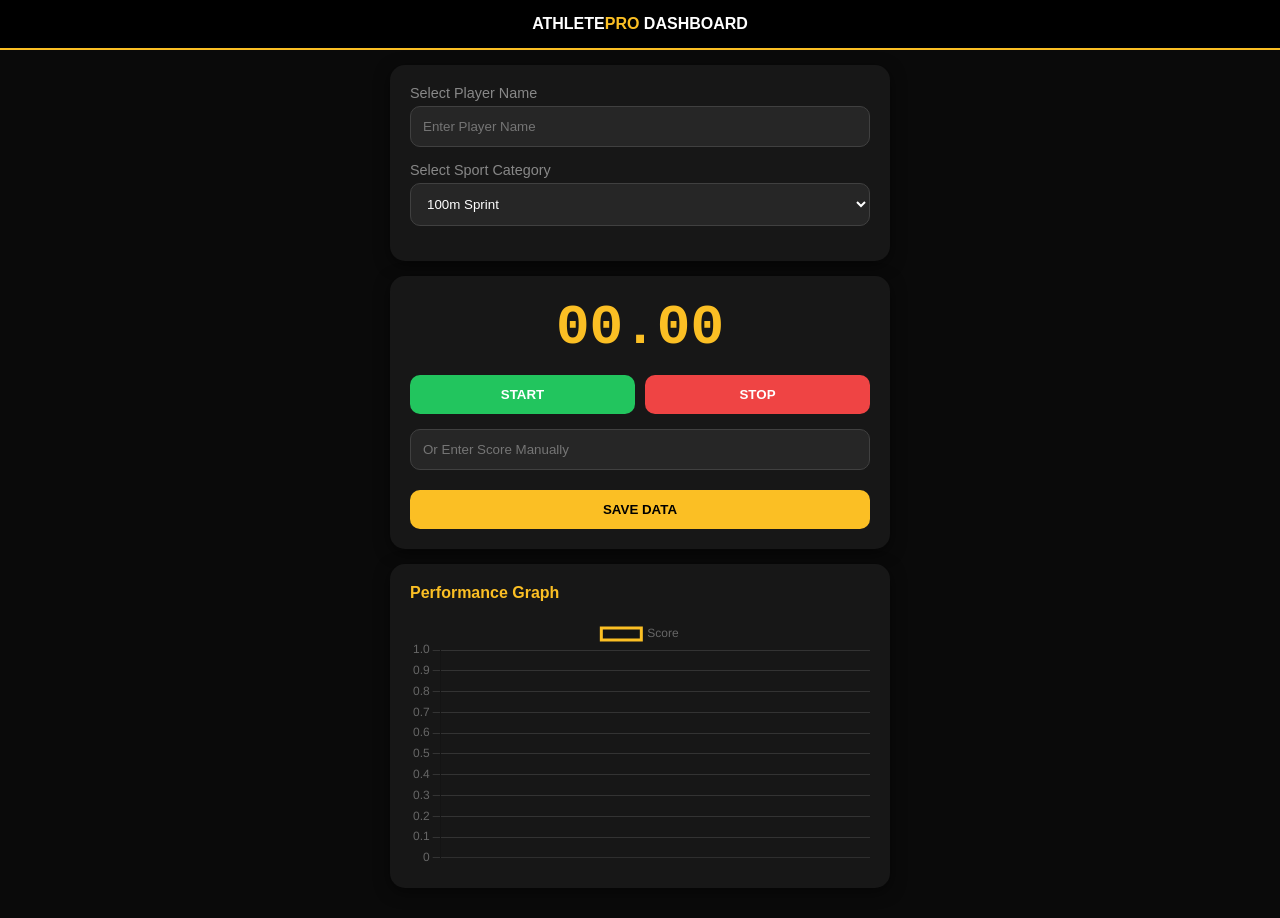
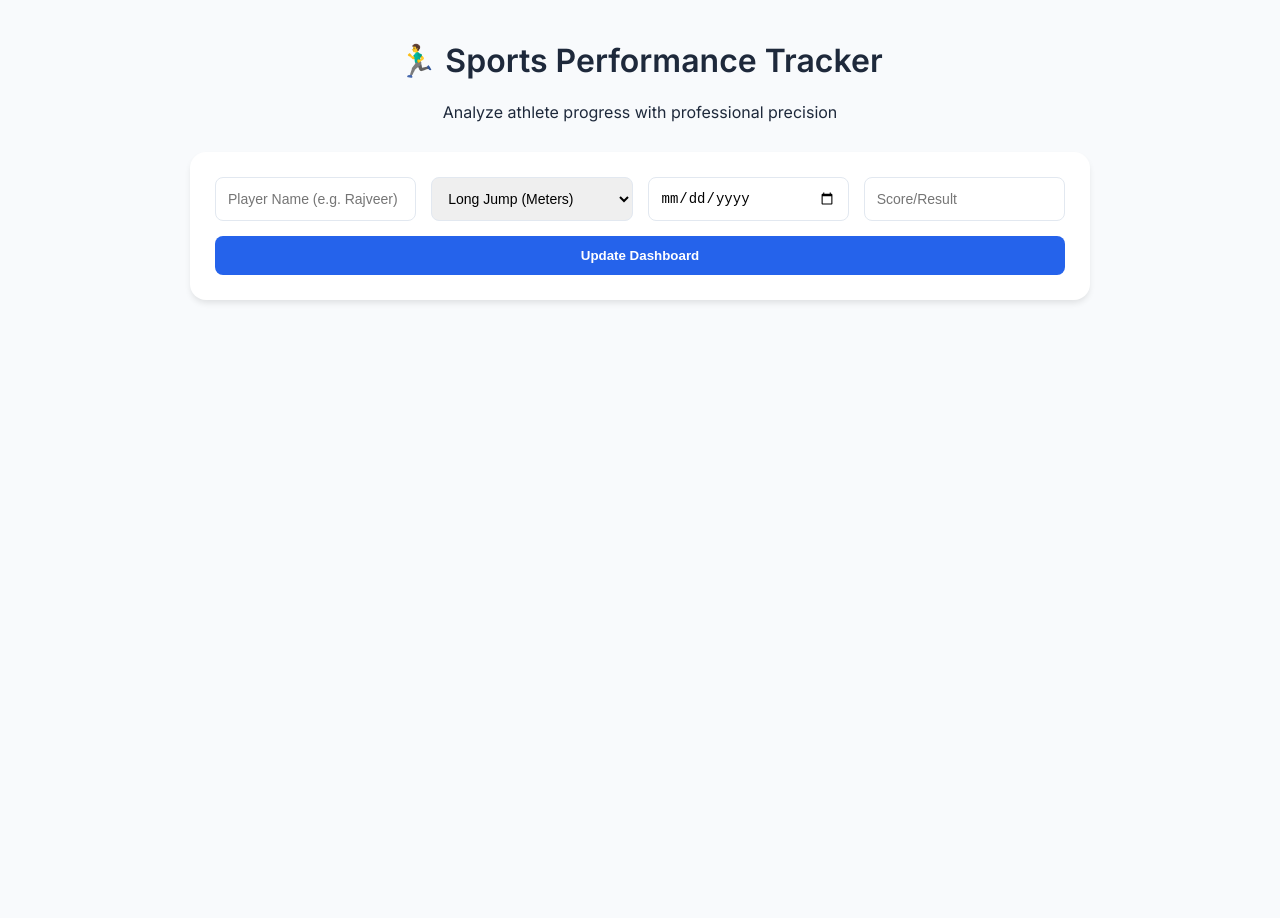
Before and after one commit to rajveer123-123/track-field-tracker1, a plain HTML site: page index.html in a window 1280 px wide. After the commit the page ends 800 px from the top, so only its background shows below. Drawn offline with nearby package versions, Linux system fonts and the light colour scheme.

Commit message:
Update index.html

```diff
--- a/index.html
+++ b/index.html
@@ -2,137 +2,226 @@
 <html lang="en">
 <head>
     <meta charset="UTF-8">
-    <meta name="viewport" content="width=device-width, initial-scale=1.0, maximum-scale=1.0, user-scalable=no">
-    <title>Pro Athlete Tracker</title>
-
-    <link rel="apple-touch-icon" href="https://cdn-icons-png.flaticon.com/512/857/857455.png">
-    <meta name="apple-mobile-web-app-capable" content="yes">
-    <meta name="apple-mobile-web-app-status-bar-style" content="black-translucent">
-
+    <meta name="viewport" content="width=device-width, initial-scale=1.0">
+    <title>Athlete Performance Pro-Tracker</title>
     <script src="https://cdn.jsdelivr.net/npm/chart.js"></script>
+    <link href="https://fonts.googleapis.com/css2?family=Inter:wght@300;400;600&display=swap" rel="stylesheet">
 
     <style>
-        :root { --gold: #fbbf24; --bg: #0a0a0a; --card: #171717; --text: #ffffff; }
-        body { background-color: var(--bg); color: var(--text); font-family: sans-serif; margin: 0; display: flex; flex-direction: column; align-items: center; }
-        header { width: 100%; padding: 15px 0; background: #000; border-bottom: 2px solid var(--gold); text-align: center; font-weight: bold; }
-        header span { color: var(--gold); }
-        .container { width: 95%; max-width: 500px; padding: 15px 0; }
-        .card { background: var(--card); border-radius: 15px; padding: 20px; margin-bottom: 15px; box-shadow: 0 4px 15px rgba(0,0,0,0.5); }
-        #display { font-size: 3.5rem; font-weight: bold; color: var(--gold); text-align: center; margin-bottom: 15px; font-family: monospace; }
-        label { display: block; margin-bottom: 5px; font-size: 0.9rem; color: #888; }
-        select, input { width: 100%; padding: 12px; background: #262626; border: 1px solid #404040; border-radius: 10px; color: white; margin-bottom: 15px; box-sizing: border-box; }
-        .btn-row { display: flex; gap: 10px; }
-        button { flex: 1; padding: 12px; border: none; border-radius: 10px; font-weight: bold; cursor: pointer; transition: 0.2s; }
-        .btn-start { background: #22c55e; color: white; }
-        .btn-stop { background: #ef4444; color: white; }
-        .btn-record { background: var(--gold); color: black; width: 100%; margin-top: 5px; }
-        .chart-container { height: 250px; position: relative; }
+        :root {
+            --primary: #2563eb;
+            --success: #10b981;
+            --danger: #ef4444;
+            --bg: #f8fafc;
+            --card: #ffffff;
+        }
+
+        body {
+            font-family: 'Inter', sans-serif;
+            background-color: var(--bg);
+            margin: 0;
+            padding: 20px;
+            color: #1e293b;
+        }
+
+        .container {
+            max-width: 900px;
+            margin: 0 auto;
+        }
+
+        header {
+            text-align: center;
+            margin-bottom: 30px;
+        }
+
+        .input-card {
+            background: var(--card);
+            padding: 25px;
+            border-radius: 16px;
+            box-shadow: 0 4px 6px -1px rgba(0,0,0,0.1);
+            margin-bottom: 30px;
+        }
+
+        .grid-inputs {
+            display: grid;
+            grid-template-columns: repeat(auto-fit, minmax(200px, 1fr));
+            gap: 15px;
+            margin-bottom: 15px;
+        }
+
+        input, select {
+            width: 100%;
+            padding: 12px;
+            border: 1px solid #e2e8f0;
+            border-radius: 8px;
+            box-sizing: border-box;
+            font-size: 14px;
+        }
+
+        button {
+            background: var(--primary);
+            color: white;
+            border: none;
+            padding: 12px 24px;
+            border-radius: 8px;
+            font-weight: 600;
+            cursor: pointer;
+            width: 100%;
+            transition: 0.3s;
+        }
+
+        button:hover { opacity: 0.9; }
+
+        .player-section {
+            background: var(--card);
+            padding: 20px;
+            border-radius: 16px;
+            margin-bottom: 25px;
+            box-shadow: 0 2px 4px rgba(0,0,0,0.05);
+        }
+
+        .analysis-badge {
+            display: inline-block;
+            padding: 6px 12px;
+            border-radius: 20px;
+            font-size: 12px;
+            font-weight: 600;
+            margin-top: 10px;
+        }
+
+        .trend-up { background: #dcfce7; color: #166534; }
+        .trend-down { background: #fee2e2; color: #991b1b; }
+
+        canvas {
+            max-height: 350px;
+            margin-top: 20px;
+        }
+
+        @media (max-width: 600px) {
+            body { padding: 10px; }
+            .input-card { padding: 15px; }
+        }
     </style>
 </head>
 <body>
 
-<header>ATHLETE<span>PRO</span> DASHBOARD</header>
+<div class="container">
+    <header>
+        <h1>🏃‍♂️ Sports Performance Tracker</h1>
+        <p>Analyze athlete progress with professional precision</p>
+    </header>
 
-<div class="container">
-    <div class="card">
-        <label>Select Player Name</label>
-        <input type="text" id="playerName" placeholder="Enter Player Name" oninput="updateView()">
-
-        <label>Select Sport Category</label>
-        <select id="sportType" onchange="updateView()">
-            <option value="100m Sprint">100m Sprint</option>
-            <option value="200m Sprint">200m Sprint</option>
-            <option value="Long Jump">Long Jump</option>
-            <option value="Javelin">Javelin Throw</option>
-            <option value="Shotput">Shotput</option>
+    <div class="input-card">
+        <div class="grid-inputs">
+            <input type="text" id="playerName" placeholder="Player Name (e.g. Rajveer)">
+            <select id="sportName">
+                <option value="Long Jump">Long Jump (Meters)</option>
+                <option value="100m Sprint">100m Sprint (Seconds)</option>
+                <option value="High Jump">High Jump (Meters)</option>
             </select>
+            <input type="date" id="date">
+            <input type="number" id="score" placeholder="Score/Result" step="0.01">
+        </div>
+        <button onclick="addData()">Update Dashboard</button>
     </div>
 
-    <div class="card">
-        <div id="display">00.00</div>
-        <div class="btn-row">
-            <button class="btn-start" onclick="startTimer()">START</button>
-            <button class="btn-stop" onclick="stopTimer()">STOP</button>
-        </div>
-        <input type="number" id="manualValue" placeholder="Or Enter Score Manually" style="margin-top: 15px;">
-        <button class="btn-record" onclick="recordData()">SAVE DATA</button>
-    </div>
-
-    <div class="card">
-        <h3 id="chartTitle" style="font-size: 1rem; margin-top: 0; color: var(--gold);">Performance Graph</h3>
-        <div class="chart-container">
-            <canvas id="playerChart"></canvas>
-        </div>
-    </div>
+    <div id="dashboard"></div>
 </div>
 
 <script>
-    let startTime, elapsedTime = 0, timerInterval;
-    let myChart;
+    let athleteData = JSON.parse(localStorage.getItem('athleteData')) || {};
 
-    // Initialize Chart
-    const ctx = document.getElementById('playerChart').getContext('2d');
-    function initChart() {
-        if (myChart) myChart.destroy();
-        myChart = new Chart(ctx, {
-            type: 'line',
-            data: { labels: [], datasets: [{ label: 'Score', data: [], borderColor: '#fbbf24', tension: 0.4 }] },
-            options: { responsive: true, maintainAspectRatio: false, scales: { y: { beginAtZero: false, grid: { color: '#333' } } } }
-        });
-    }
-    initChart();
+    function addData() {
+        const name = document.getElementById('playerName').value.trim();
+        const sport = document.getElementById('sportName').value;
+        const date = document.getElementById('date').value;
+        const score = parseFloat(document.getElementById('score').value);
 
-    function startTimer() {
-        if (window.navigator.vibrate) window.navigator.vibrate(50);
-        startTime = Date.now() - elapsedTime;
-        timerInterval = setInterval(() => {
-            elapsedTime = Date.now() - startTime;
-            document.getElementById("display").innerText = (elapsedTime / 1000).toFixed(2);
-        }, 10);
+        if(!name || !date || isNaN(score)) {
+            alert("Please fill all details correctly!");
+            return;
         }
 
-    function stopTimer() {
-        if (window.navigator.vibrate) window.navigator.vibrate(50);
-        clearInterval(timerInterval);
+        if(!athleteData[name]) athleteData[name] = {};
+        if(!athleteData[name][sport]) athleteData[name][sport] = [];
+
+        athleteData[name][sport].push({date, score});
+        // Sort by date
+        athleteData[name][sport].sort((a,b) => new Date(a.date) - new Date(b.date));
+
+        localStorage.setItem('athleteData', JSON.stringify(athleteData));
+        renderDashboard();
     }
 
-    function recordData() {
-        const player = document.getElementById("playerName").value || "Unknown";
-        const sport = document.getElementById("sportType").value;
-        const manual = document.getElementById("manualValue").value;
-        const finalValue = manual ? manual : (elapsedTime / 1000).toFixed(2);
+    function renderDashboard() {
+        const dashboard = document.getElementById('dashboard');
+        dashboard.innerHTML = '';
 
-        if (finalValue <= 0) return alert("Please record a score!");
+        for(let player in athleteData) {
+            const playerDiv = document.createElement('div');
+            playerDiv.className = 'player-section';
+            playerDiv.innerHTML = `<h2>👤 Player: ${player}</h2>`;
 
-        // Save to LocalStorage
-        let records = JSON.parse(localStorage.getItem('athleteData')) || [];
-        records.push({ player, sport, value: parseFloat(finalValue), time: new Date().toLocaleTimeString() });
-        localStorage.setItem('athleteData', JSON.stringify(records));
+            for(let sport in athleteData[player]) {
+                const sportId = `${player}-${sport}`.replace(/\s+/g, '-');
+                const dataPoints = athleteData[player][sport];
+                const lastScore = dataPoints[dataPoints.length - 1].score;
+                const firstScore = dataPoints[0].score;
 
-        alert(`Saved for ${player}: ${finalValue}`);
-        updateView();
+                // Logic to check if increasing or decreasing
+                let trendClass = 'trend-up';
+                let trendText = 'Improving';
 
-        // Reset
-        document.getElementById("manualValue").value = "";
-        elapsedTime = 0;
-        document.getElementById("display").innerText = "00.00";
+                if(sport.includes('Sprint')) {
+                    // In Sprint, lower time is better
+                    if(lastScore > firstScore) { trendClass = 'trend-down'; trendText = 'Declining (Time Increased)'; }
+                } else {
+                    if(lastScore < firstScore) { trendClass = 'trend-down'; trendText = 'Declining (Score Dropped)'; }
                 }
 
-    function updateView() {
-        const player = document.getElementById("playerName").value || "Unknown";
-        const sport = document.getElementById("sportType").value;
-        document.getElementById("chartTitle").innerText = `${player}'s ${sport} Progress`;
+                playerDiv.innerHTML += `
+                    <div style="margin-top:20px;">
+                        <h4 style="margin-bottom:5px;">🎯 ${sport}</h4>
+                        <span class="analysis-badge ${trendClass}">${trendText}</span>
+                        <canvas id="${sportId}"></canvas>
+                    </div>
+                `;
 
-        let records = JSON.parse(localStorage.getItem('athleteData')) || [];
+                // Render Chart after adding to DOM
+                setTimeout(() => {
+                    const ctx = document.getElementById(sportId).getContext('2d');
+                    new Chart(ctx, {
+                        type: 'line',
+                        data: {
+                            labels: dataPoints.map(d => d.date),
+                            datasets: [{
+                                label: `${sport} Performance`,
+                                data: dataPoints.map(d => d.score),
+                                borderColor: '#2563eb',
+                                backgroundColor: 'rgba(37, 99, 235, 0.1)',
+                                fill: true,
+                                tension: 0.3,
+                                borderWidth: 3,
+                                pointRadius: 5
+                            }]
+                        },
+                        options: {
+                            responsive: true,
+                            plugins: { legend: { display: false } },
+                            scales: {
+                                y: { beginAtZero: false, grid: { color: '#f1f5f9' } },
+                                x: { grid: { display: false } }
+                            }
+                        }
+                    });
+                }, 0);
+            }
+            dashboard.appendChild(playerDiv);
+        }
+    }
 
-        // Filter data for this specific player AND this specific sport
-        let filteredData = records.filter(r => r.player === player && r.sport === sport);
-
-        myChart.data.labels = filteredData.map(r => r.time);
-        myChart.data.datasets[0].data = filteredData.map(r => r.value);
-        myChart.data.datasets[0].label = `${sport} Records`;
-        myChart.update();
-    }
+    // Load existing data on start
+    renderDashboard();
 </script>
 
 </body>
```
Lines whose indentation alone changed are shown as unchanged.
